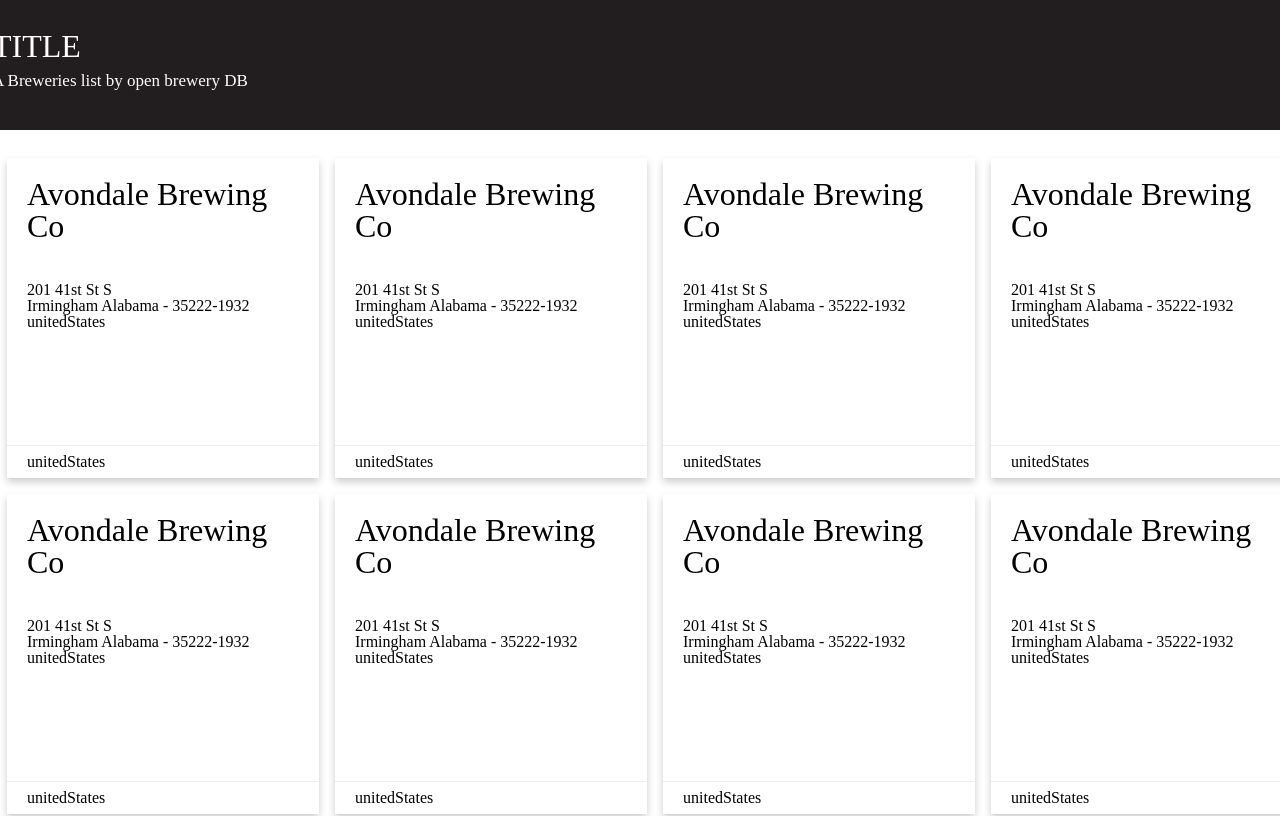
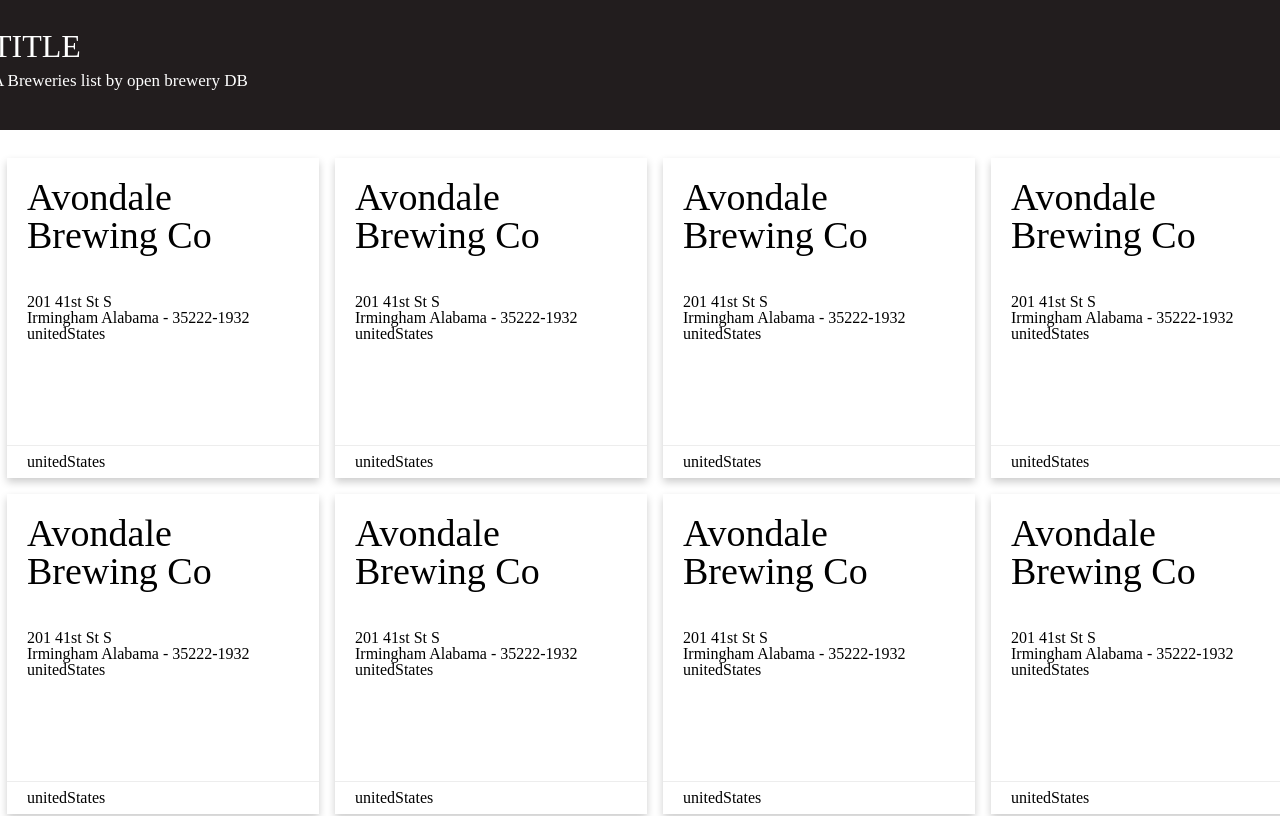
Before and after one commit to chaordic/desafio-frontend, a Next.js app: page / in a window 1280 px wide. Shown: the top 816 px of the page. Built offline with nearby package versions, Linux system fonts and the light colour scheme.

Commit message:
ajustando layout card

```diff
--- a/src/components/Card.js
+++ b/src/components/Card.js
@@ -5,7 +5,9 @@
   return (
     <Col xs={3} sm={3} md={3}>
         <div className="card">
-            <div className="title-box"><h1>Avondale Brewing Co</h1></div>
+            <div className="title-box">
+                <h1 className="title">Avondale Brewing Co</h1>
+            </div>
             <div className="card-box">
                 <p>201 41st St S</p>
                 <p>Irmingham Alabama - 35222-1932</p>
--- a/src/style/page/card.scss
+++ b/src/style/page/card.scss
@@ -14,6 +14,10 @@
 
   .title-box {
     padding: 20px 20px;
+
+    .title {
+        font-size: 38px;
+    }
   }
   .card-box {
     padding: 20px 20px 0px 20px;
```
